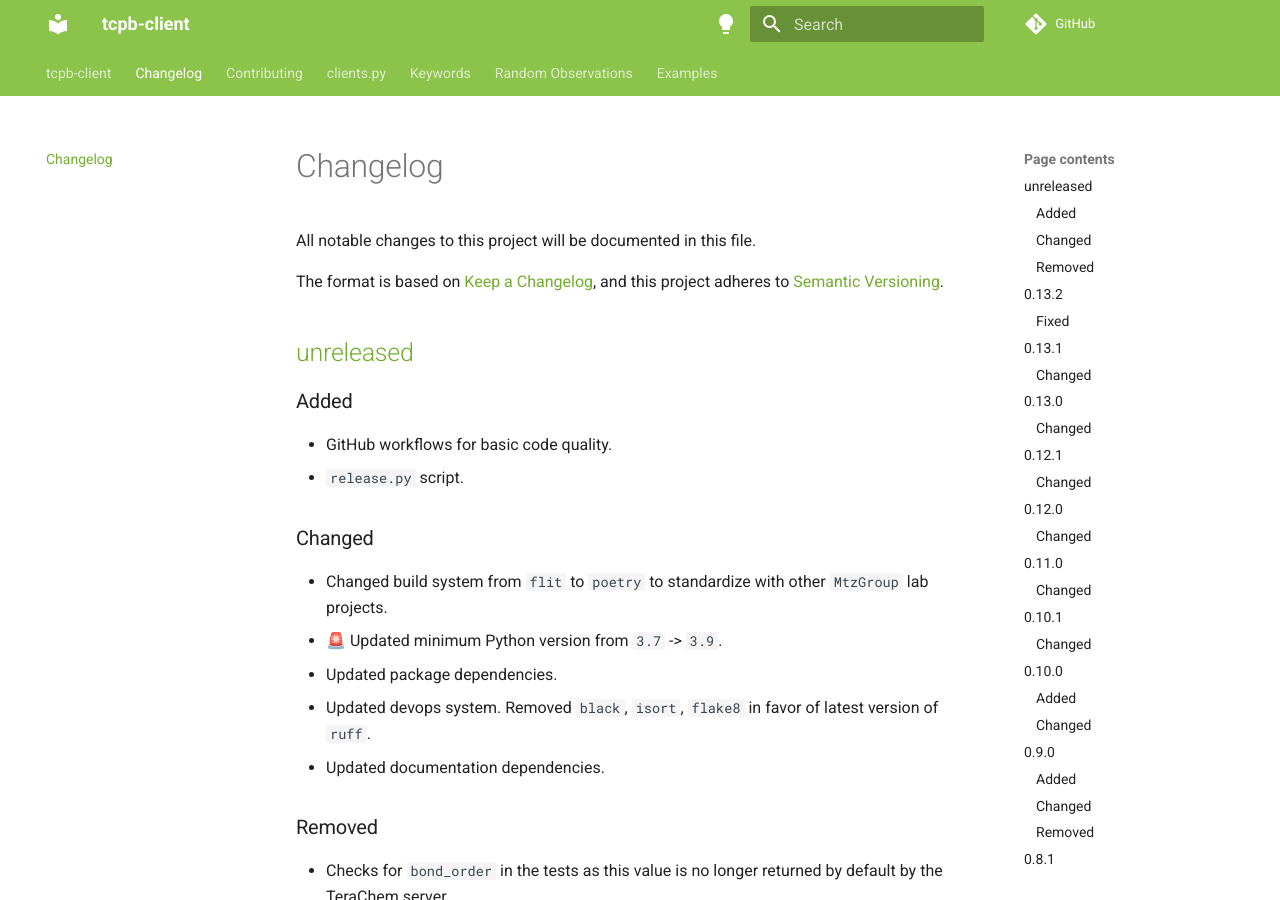
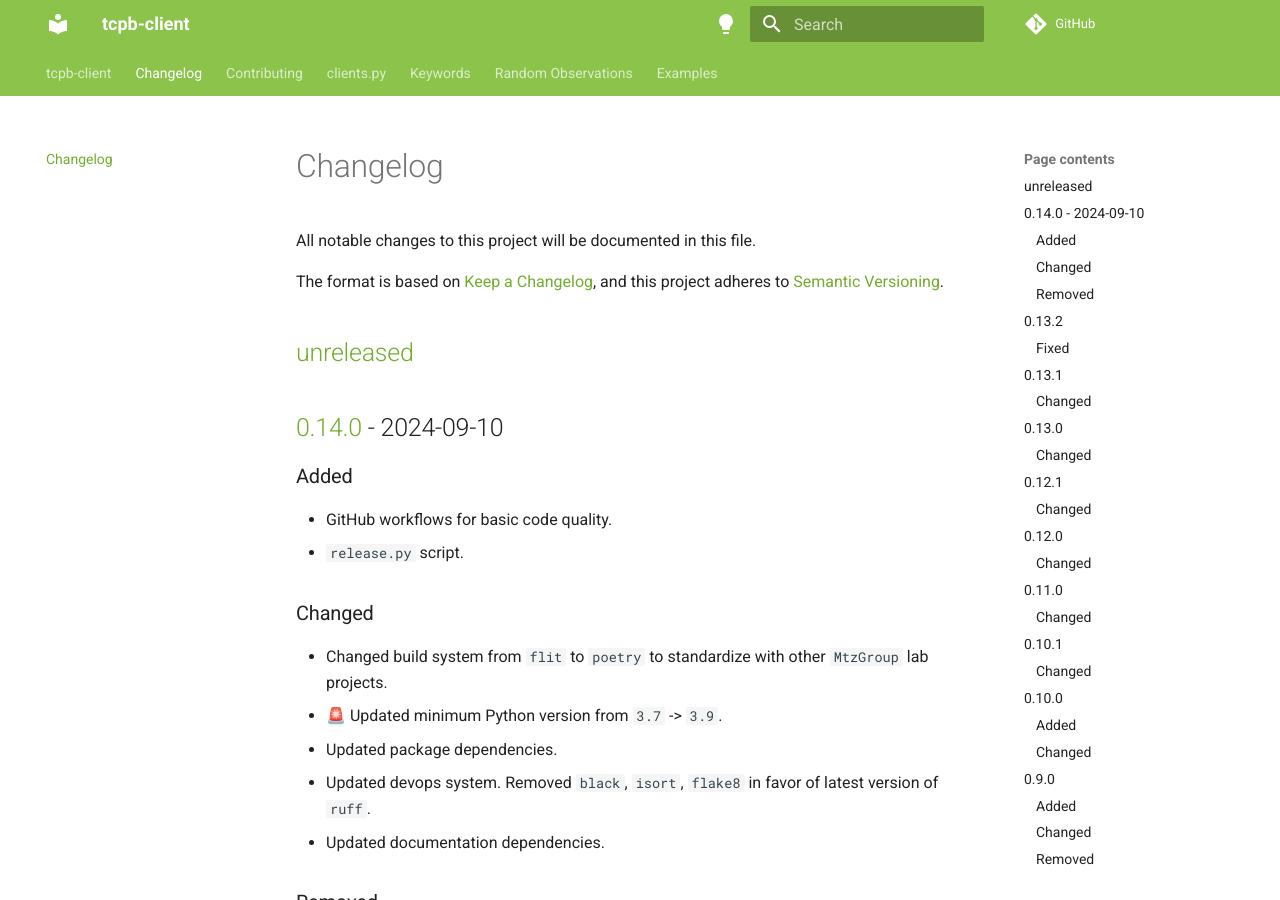
Before and after one commit to mtzgroup/tcpb-client, an MkDocs documentation site: the page built from docs/CHANGELOG.md, in a window 1280 px wide and 900 px high. Built offline with MkDocs 1.6.1 and Material for MkDocs 9.7.7, drawn with Linux system fonts in a browser that asks for light colours; comment, search, counter and statistics services are not loaded.

Commit message:
Bumped version to 0.14.0. Updated CHANGELOG.

```diff
--- a/docs/CHANGELOG.md
+++ b/docs/CHANGELOG.md
@@ -5,6 +5,8 @@ All notable changes to this project will be documented in this file.
 The format is based on [Keep a Changelog](https://keepachangelog.com/en/1.0.0/), and this project adheres to [Semantic Versioning](https://semver.org/spec/v2.0.0.html).
 
 ## [unreleased]
+
+## [0.14.0] - 2024-09-10
 
 ### Added
 
@@ -179,7 +181,8 @@ The format is based on [Keep a Changelog](https://keepachangelog.com/en/1.0.0/),
 
 - All of Stefan's original code.
 
-[unreleased]: https://github.com/mtzgroup/tcpb-client/compare/0.13.2...HEAD
+[unreleased]: https://github.com/mtzgroup/tcpb-client/compare/0.14.0...HEAD
+[0.14.0]: https://github.com/mtzgroup/tcpb-client/releases/tag/0.14.0
 [0.13.2]: https://github.com/mtzgroup/tcpb-client/releases/tag/0.13.2
 [0.13.1]: https://github.com/mtzgroup/tcpb-client/releases/tag/0.13.1
 [0.13.0]: https://github.com/mtzgroup/tcpb-client/releases/tag/0.13.0
--- a/pyproject.toml
+++ b/pyproject.toml
@@ -4,7 +4,7 @@ build-backend = "poetry.core.masonry.api"
 
 [tool.poetry]
 name = "tcpb"
-version = "0.13.2"
+version = "0.14.0"
 description = "A Python client for TeraChem's protocol buffer API."
 readme = "README.md"
 license = "MIT"
```
